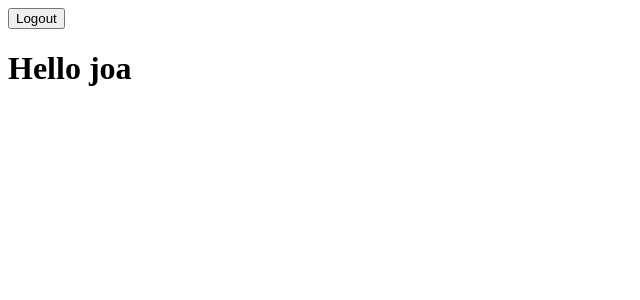
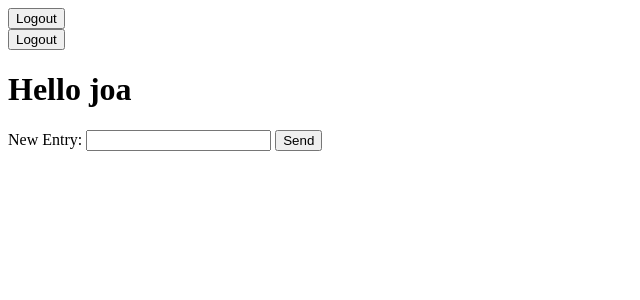
Before and after one commit to bejoac/websitex, a Django app: page / in a window 1280 px wide. Shown: the top 300 px of the page, without its empty margins (0-640 px from the left). Run offline with Django 5.2, Linux system fonts and the light colour scheme; a user stored in the database is signed in; data comes from the database, SQL or seed files in the repository; some libraries are stand-ins or nearby versions.

Commit message:
User can now make entries. History of entries will be displayed.

```diff
--- a/websitex_project/models.py
+++ b/websitex_project/models.py
@@ -1,6 +1,6 @@
 from django.db import models
+from django.contrib.auth.models import User
 
-class Person(models.Model):
-    first_name = models.CharField(max_length=30)
-    last_name = models.CharField(max_length=30)
-    email = models.EmailField(max_length=100)
+class Entry(models.Model):
+    user = models.ForeignKey(User, on_delete=models.CASCADE)
+    user_entry = models.CharField(max_length=1000)
--- /dev/null
+++ b/websitex_project/templates/entry.html
@@ -0,0 +1 @@
+<p>{{ entry.user_entry }}</p>
--- /dev/null
+++ b/websitex_project/templates/entry_form.html
@@ -0,0 +1,9 @@
+  <form>
+    New Entry: <input name="user_entry" required></input>
+    <button
+      hx-post="/add_entry"
+      hx-headers='{"X-CSRFToken": "{{ csrf_token }}"}'
+      >
+      Send
+    </button>
+  </form>
--- a/websitex_project/templates/home.html
+++ b/websitex_project/templates/home.html
@@ -6,8 +6,6 @@
         <link rel="stylesheet" href="{% static 'css/styles.css' %}">
     </head>
     <body>
-        <!-- {% include "form.html" %}
-        {% include "listing_persons.html" %} -->
         {% if request.user.is_authenticated %}
             {% include "logout_user.html" %}
             {% include "user_space.html" %}
--- a/websitex_project/templates/logout_user.html
+++ b/websitex_project/templates/logout_user.html
@@ -1,6 +1,6 @@
 <div id="logout-user-container">
   <button
-    hx-post="logout_user/"
+    hx-post="/logout_user/"
     hx-headers='{"X-CSRFToken": "{{ csrf_token }}"}'
     hx-target="body"
     hx-swap="innerHTML"
--- a/websitex_project/templates/user_space.html
+++ b/websitex_project/templates/user_space.html
@@ -1 +1,18 @@
-<h1>Hello {{ request.user.username }}</h1>
+{% load static %}
+<!DOCTYPE html>
+<html>
+  <head>
+    <script src="https://unpkg.com/htmx.org@1.9.10"></script>
+    <link rel="stylesheet" href="{% static 'css/styles.css' %}">
+  </head>
+  <body>
+    {% include "logout_user.html" %}
+    <div id="user-space-container">
+      <h1>Hello {{ request.user.username }}</h1>
+      {% for entry in entries %}
+        {% include "entry.html" %}
+      {% endfor %}
+      {% include "entry_form.html" %}
+    </div>
+  </body>
+</html>
--- a/websitex_project/urls.py
+++ b/websitex_project/urls.py
@@ -22,11 +22,12 @@ from . import views
 urlpatterns = [
     path("admin/", admin.site.urls),
     path("", views.home),
-    path("add_user/", views.add_user),
-    path("delete_user/<int:id>/", views.delete_user),
     path("login_user/", views.login_user),
     path("get_login_form/", views.get_login_form),
     path("get_register_form/", views.get_register_form),
+    path("user_space/", views.user_space),
     path("logout_user/", views.logout_user),
     path("register_user/", views.register_user),
+    path("get_entries", views.get_entries),
+    path("add_entry", views.add_entry),
 ]
--- a/websitex_project/views.py
+++ b/websitex_project/views.py
@@ -1,8 +1,7 @@
 from django.http import HttpResponse
 from django.shortcuts import render, redirect
-from .models import Person
+from .models import Entry
 from django.middleware.csrf import get_token
-import time
 from django.template.loader import render_to_string
 
 from django.contrib.auth.models import User
@@ -10,30 +9,13 @@ from django.contrib.auth import authenticate, login, logout
 from django.contrib.auth.decorators import login_required, login_not_required
 
 def home(request):
-    persons = Person.objects.all()
-    return render(request, "home.html", {"persons": persons})
+    return render(request, "home.html")
 
-def add_user(request):
-    first_name = request.POST.get("first_name")
-    last_name = request.POST.get("last_name")
-    email = request.POST.get("email")
+@login_required(login_url="/")
+def user_space(request):
+    entries = Entry.objects.filter(user=request.user)
+    return render(request, "user_space.html", {"entries": entries})
 
-    if Person.objects.filter(email=email).exists():
-        context = {"first_name": first_name, "last_name": last_name, "email": email, "mail_exists": True}
-        return render(request, "form.html", context)
-
-    person = Person.objects.create(first_name=first_name, last_name=last_name, email=email)
-
-    form_html = render_to_string("form.html", {}, request=request)
-    contact_html = render_to_string("oob_contact.html", {"person": person}, request=request)
-
-    return HttpResponse(form_html + contact_html)
-
-def delete_user(request, id):
-    person_to_delete = Person.objects.filter(id=id)
-    person_to_delete.delete()
-    time.sleep(2)
-    return HttpResponse("")
 
 def register_user(request):
     username = request.POST.get("username")
@@ -49,6 +31,7 @@ def register_user(request):
     except Exception as e:
         return HttpResponse(f"Failed: {str(e)}", status=500)
 
+
 def login_user(request):
     username = request.POST.get("username")
     password = request.POST.get("password")
@@ -57,9 +40,12 @@ def login_user(request):
 
     if user:
         login(request, user)
-        return render(request, "home.html")
+        response = HttpResponse()
+        response["HX-Redirect"] = "/user_space/"
+        return response
     else:
         return HttpResponse("Failed to log in!")
+
 
 def get_login_form(request):
     return render(request, "login_user.html")
@@ -67,9 +53,20 @@ def get_login_form(request):
 def get_register_form(request):
     return render(request, "register_user.html")
 
+
 @login_required(login_url="/")
 def logout_user(request):
     logout(request)
     reponse = HttpResponse()
     reponse["HX-Redirect"] = "/"
     return reponse
+
+
+def get_entries(request):
+    pass
+
+
+def add_entry(request):
+    user_entry = request.POST.get("user_entry")
+    Entry.objects.create(user=request.user, user_entry=user_entry)
+    return HttpResponse("Send")
```
Also changed, not shown: db.sqlite3, websitex_project/migrations/0003_entries_delete_person.py (added), websitex_project/migrations/0004_rename_username_entries_user.py (added), websitex_project/migrations/0005_rename_entries_entry.py (added).
